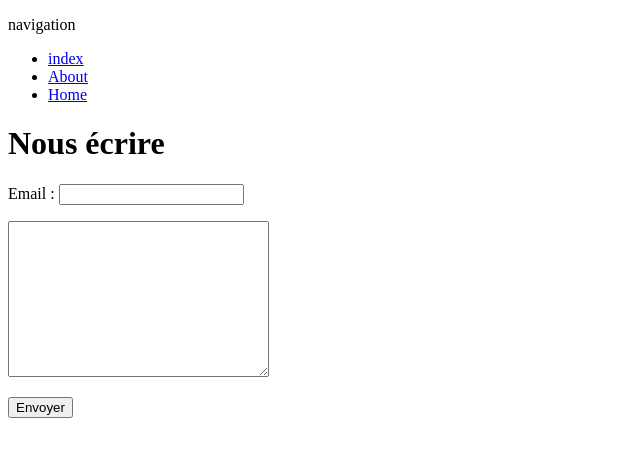
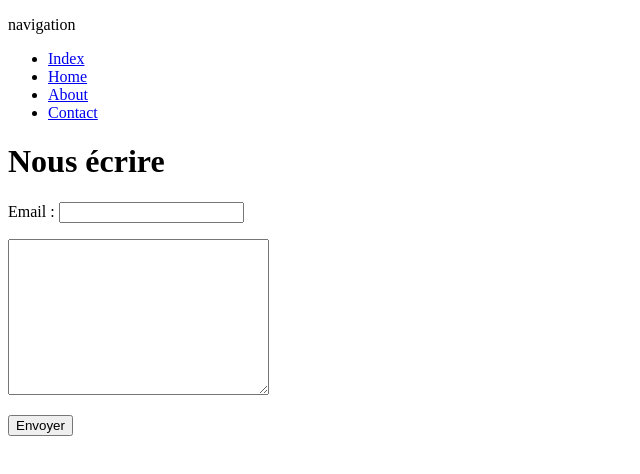
Before and after one commit to JeremieGiffard/poe-salesforce, a plain HTML site: page integration/html-1/pages/contact.html in a window 1280 px wide. Shown: the whole page, without its empty margins (0-640 px from the left). Drawn offline with Linux system fonts and the light colour scheme.

Commit message:
formatage nav et ajout main

```diff
--- a/integration/html-1/pages/contact.html
+++ b/integration/html-1/pages/contact.html
@@ -13,12 +13,14 @@
       <nav>
         <p>navigation</p>
         <ul>
-          <li><a href="../index.html">index</a></li>
+          <li><a href="../index.html">Index</a></li>
+          <li><a href="home.html">Home</a></li>
           <li><a href="about.html">About</a></li>
-          <li><a href="home.html">Home</a></li>
+          <li><a href="contact.html">Contact</a></li>
         </ul>
       </nav>
     </header>
+    <main>
       <h1>Nous écrire</h1>
       <form action="">
         <p>
@@ -30,5 +32,6 @@
         </p>
         <input type="submit" value="Envoyer" />
       </form>
+    </main>
   </body>
 </html>
```
Also changed, not shown: integration/html-1/index.html (+4 -5 lines), integration/html-1/pages/about.html (+3 -2 lines), integration/html-1/pages/home.html (+5 -2 lines). Lines whose indentation alone changed are shown as unchanged.
